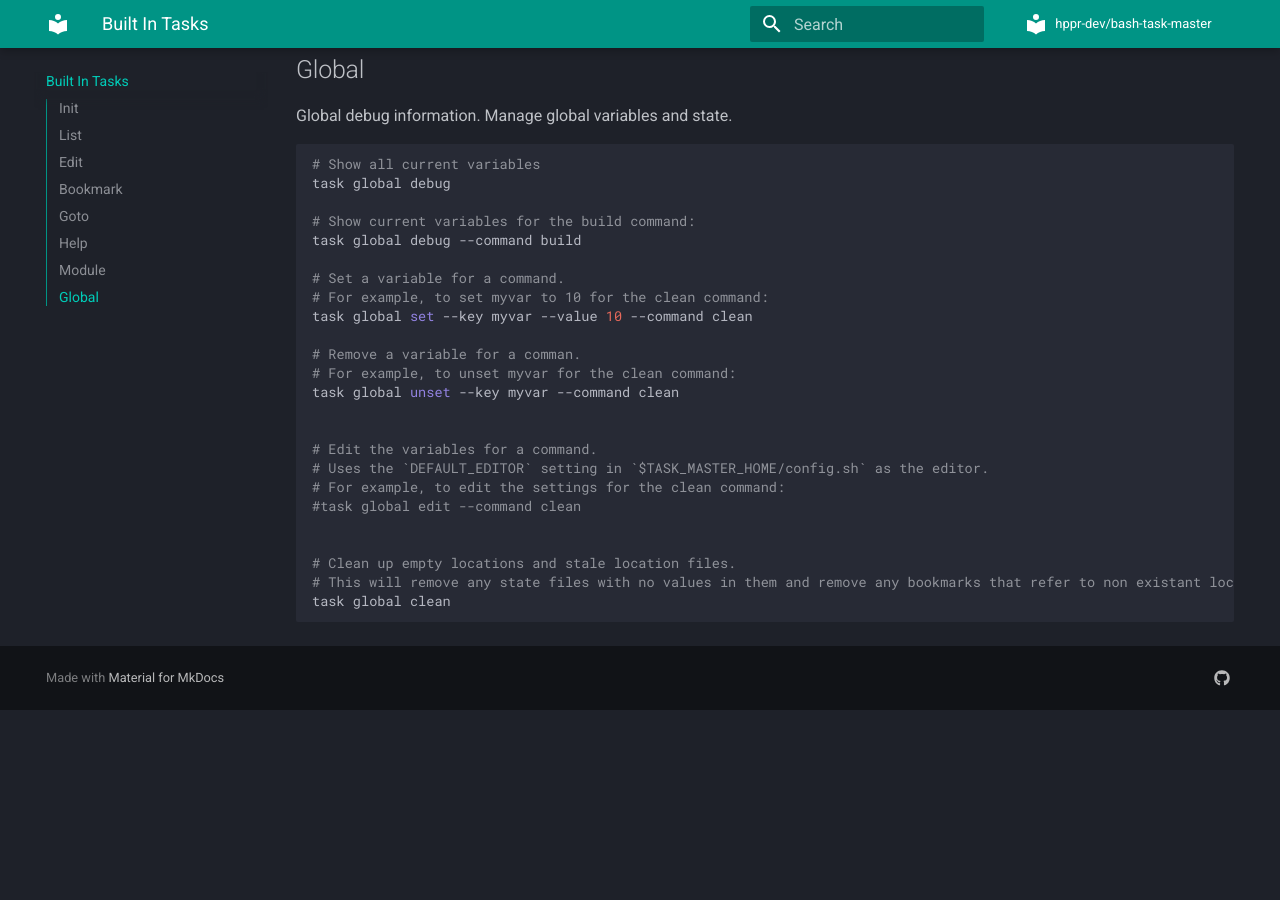
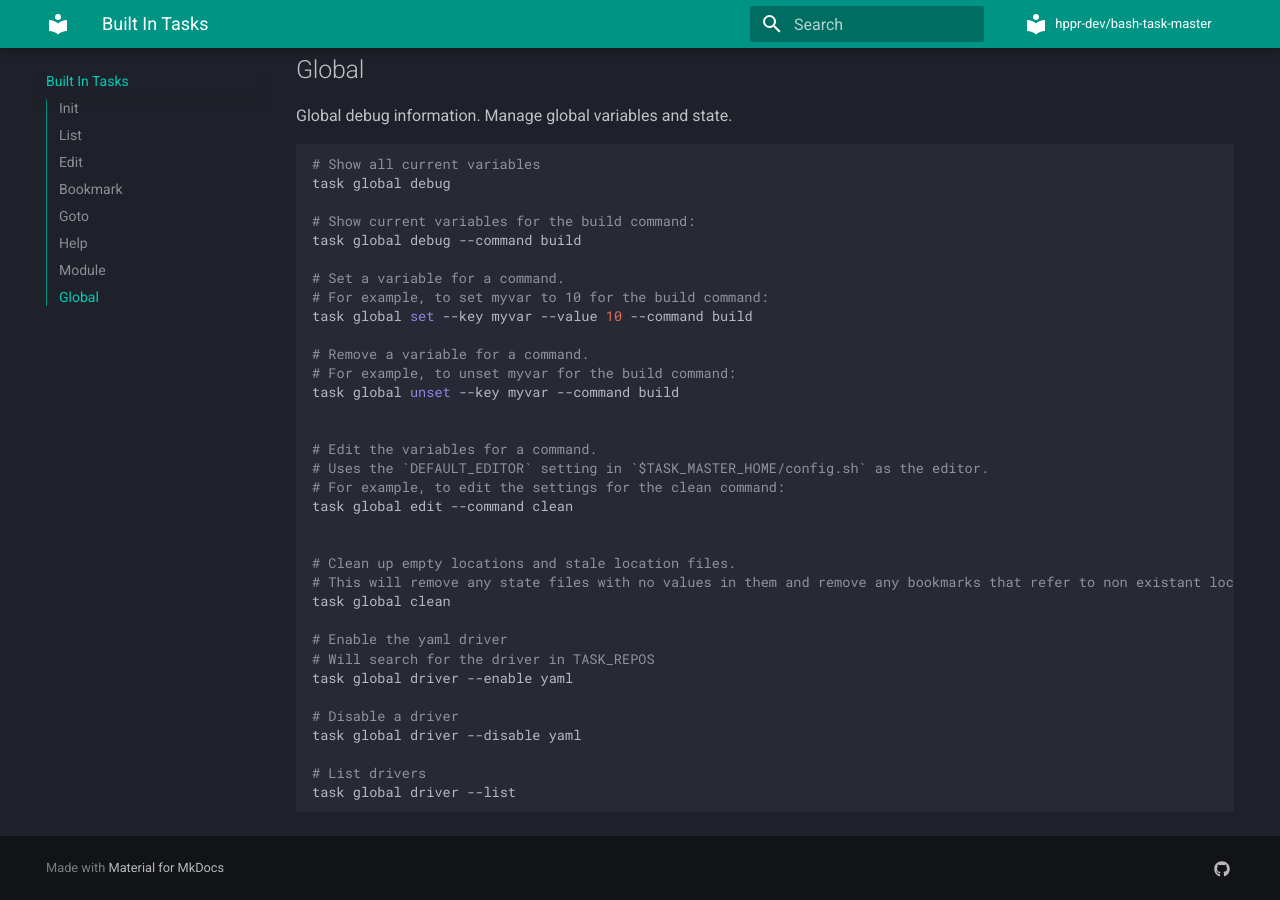
Before and after one commit to hppr-dev/docs-bash-task-master, an MkDocs documentation site: the page built from docs/built_in_tasks.md, in a window 1280 px wide and 900 px high, scrolled down 2546 px. Built offline with MkDocs 1.6.1 and Material for MkDocs 9.7.7, drawn with Linux system fonts in a browser that asks for light colours; comment, search, counter and statistics services are not loaded; before the commit the page ends 3256 px from its top, so only the background shows below that.

Commit message:
Update documentation with driver management and repository drivers

````diff
--- a/docs/built_in_tasks.md
+++ b/docs/built_in_tasks.md
@@ -145,22 +145,32 @@ task global debug
 task global debug --command build
 
 # Set a variable for a command.
-# For example, to set myvar to 10 for the clean command:
-task global set --key myvar --value 10 --command clean
+# For example, to set myvar to 10 for the build command:
+task global set --key myvar --value 10 --command build
 
-# Remove a variable for a comman.
-# For example, to unset myvar for the clean command:
-task global unset --key myvar --command clean
+# Remove a variable for a command.
+# For example, to unset myvar for the build command:
+task global unset --key myvar --command build
 
 
 # Edit the variables for a command.
 # Uses the `DEFAULT_EDITOR` setting in `$TASK_MASTER_HOME/config.sh` as the editor.
 # For example, to edit the settings for the clean command:
-#task global edit --command clean
+task global edit --command clean
 
 
 # Clean up empty locations and stale location files.
 # This will remove any state files with no values in them and remove any bookmarks that refer to non existant locations.
 task global clean
 
+# Enable the yaml driver
+# Will search for the driver in TASK_REPOS
+task global driver --enable yaml
+
+# Disable a driver
+task global driver --disable yaml
+
+# List drivers
+task global driver --list
+
 ```
--- a/mkdocs.yml
+++ b/mkdocs.yml
@@ -20,6 +20,7 @@ nav:
   - Drivers: drivers.md
   - Modules: modules.md
   - State: state.md
+  - Repositories: repositories.md
 
 theme:
 
````
Also changed, not shown: docs/modules.md (+1 -56 lines), docs/respositories.md (added, +113 -0 lines).
